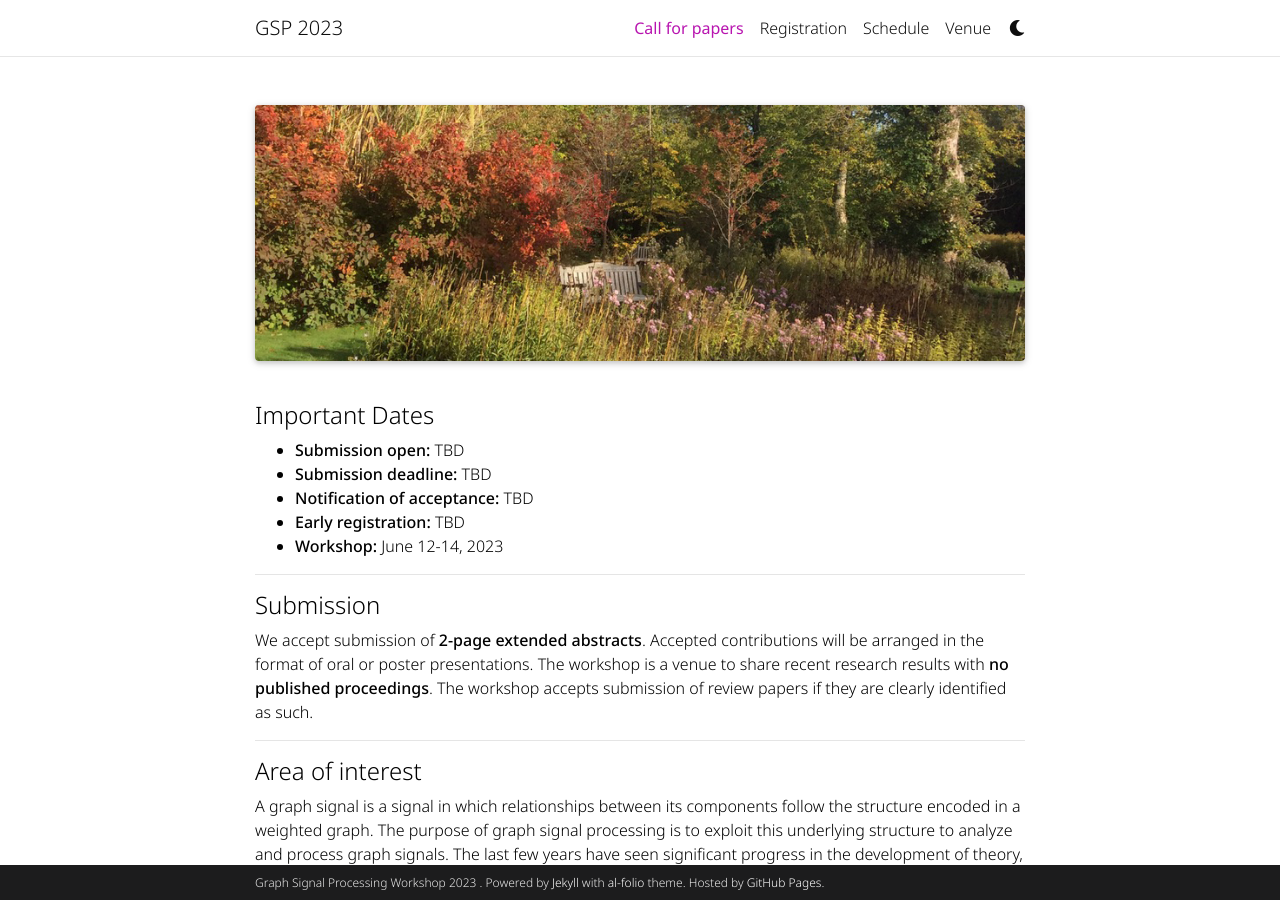
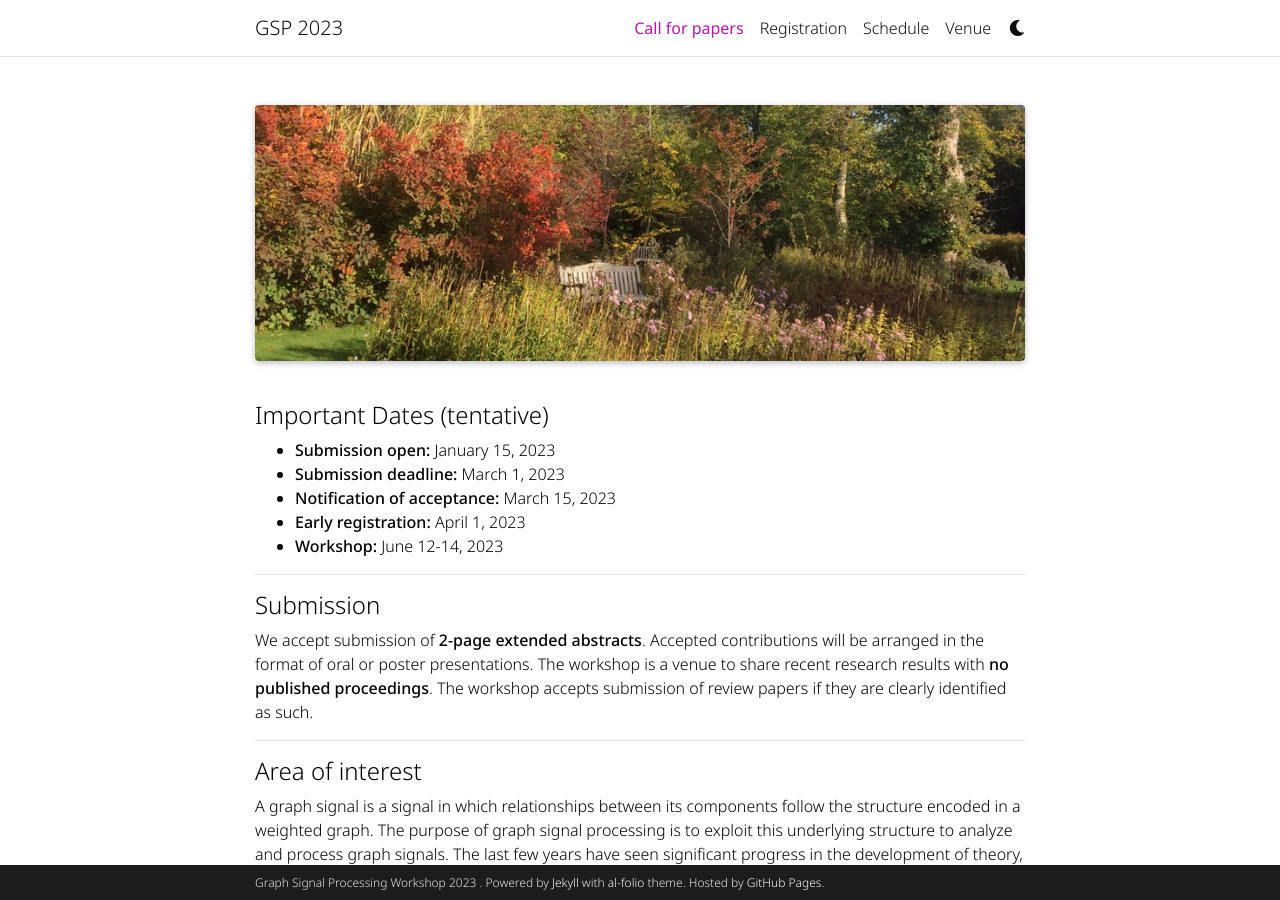
Before and after one commit to shreyasvinaya/gspworkshop2025.github.io, a Jekyll site: the page built from _pages/call_for_papers.md, in a window 1280 px wide and 900 px high. Built offline with Jekyll 4.4.1, drawn with Linux system fonts in a browser that asks for light colours; full-size pictures stand in for the smaller copies a plugin makes; comment, search, counter and statistics services are not loaded; a style sheet for code colours, icons or effects is not loaded.

Commit message:
Update call_for_papers.md

```diff
--- a/_pages/call_for_papers.md
+++ b/_pages/call_for_papers.md
@@ -10,11 +10,11 @@ top_image: /assets/img/gsp23/garden.jpg
 top_image_alt: "Lady Margaret Hall gardens."
 ---
 
-#### Important Dates
-+ **Submission open:** TBD
-+ **Submission deadline:** TBD
-+ **Notification of acceptance:** TBD
-+ **Early registration:** TBD
+#### Important Dates (tentative)
++ **Submission open:** January 15, 2023
++ **Submission deadline:** March 1, 2023
++ **Notification of acceptance:** March 15, 2023
++ **Early registration:** April 1, 2023
 + **Workshop:** June 12-14, 2023
 
 ---
```
